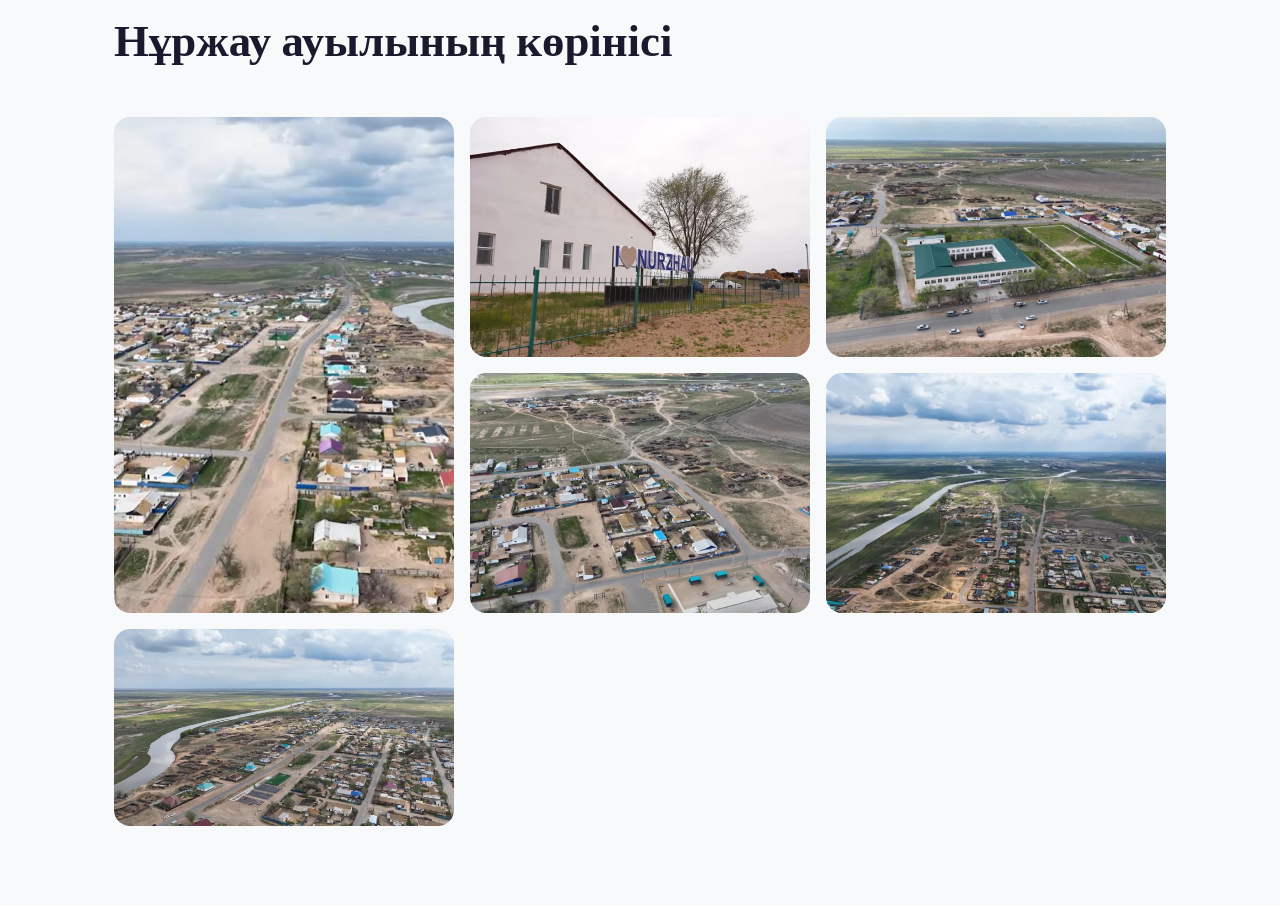
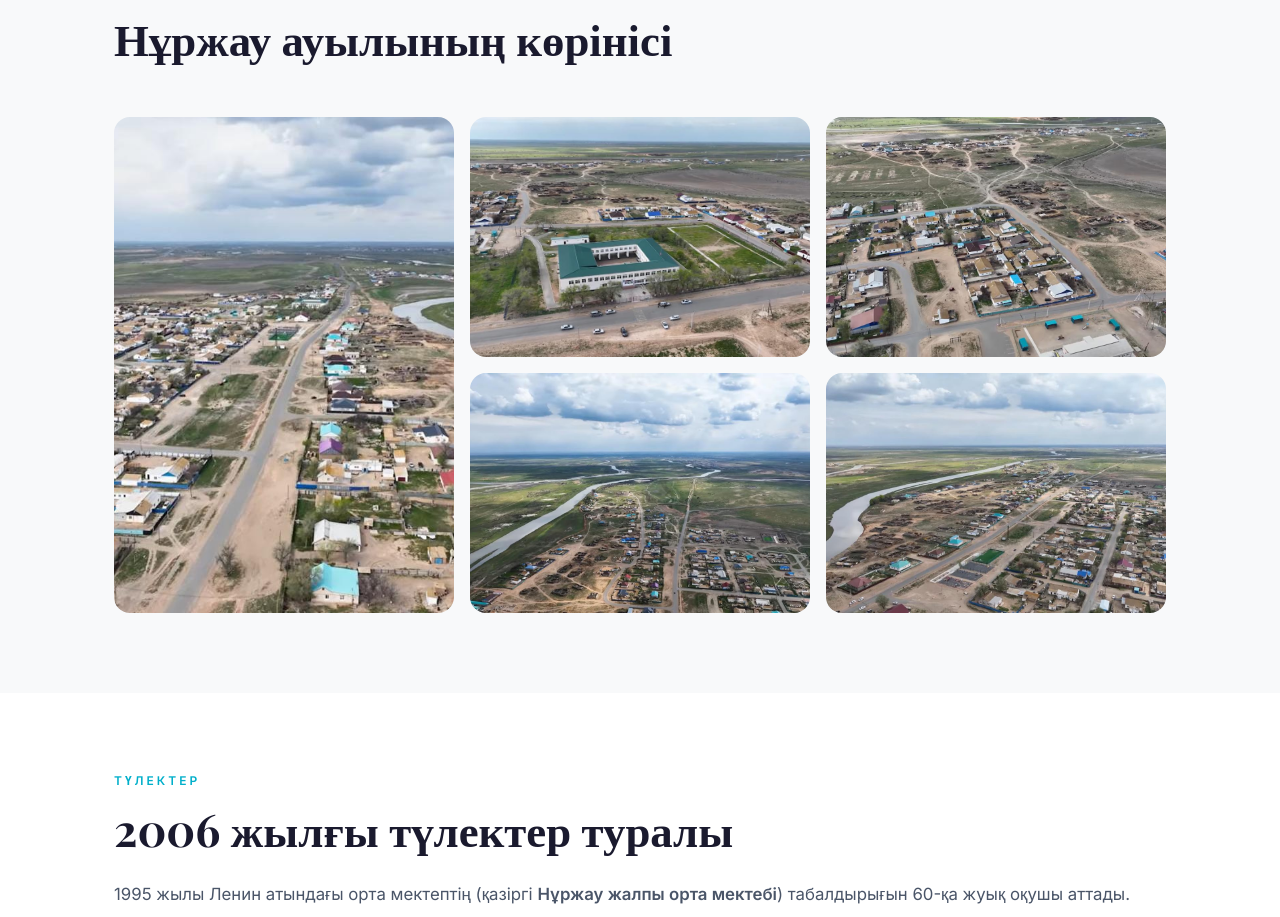
Before and after one commit to Nurzhan-Zhumabekov/Nurzhau, a plain HTML site: page Desktop/site/index.html in a window 1280 px wide. Shown: the part 2389-3306 px from the top of the page. Drawn offline with nearby package versions, Linux system fonts and the light colour scheme.

Commit message:
Remove I Love Nurzhau photo from gallery
Co-Authored-By: Claude Sonnet 4.6 <noreply@anthropic.com>

```diff
--- a/Desktop/site/index.html
+++ b/Desktop/site/index.html
@@ -145,10 +145,6 @@
       <div class="gallery-item" style="grid-row: 1 / 3;">
         <img src="images/photo1.jpg" alt="Нұржау ауылының аэрофотосуреті" />
         <div class="gallery-overlay"><span>Нұржау ауылы — жоғарыдан көрінісі</span></div>
-      </div>
-      <div class="gallery-item">
-        <img src="images/photo2.jpg" alt="I Love Nurzhau белгісі" />
-        <div class="gallery-overlay"><span>I ♥ Nurzhau белгісі</span></div>
       </div>
       <div class="gallery-item">
         <img src="images/photo3.jpg" alt="Нұржау мектебі" />
```
